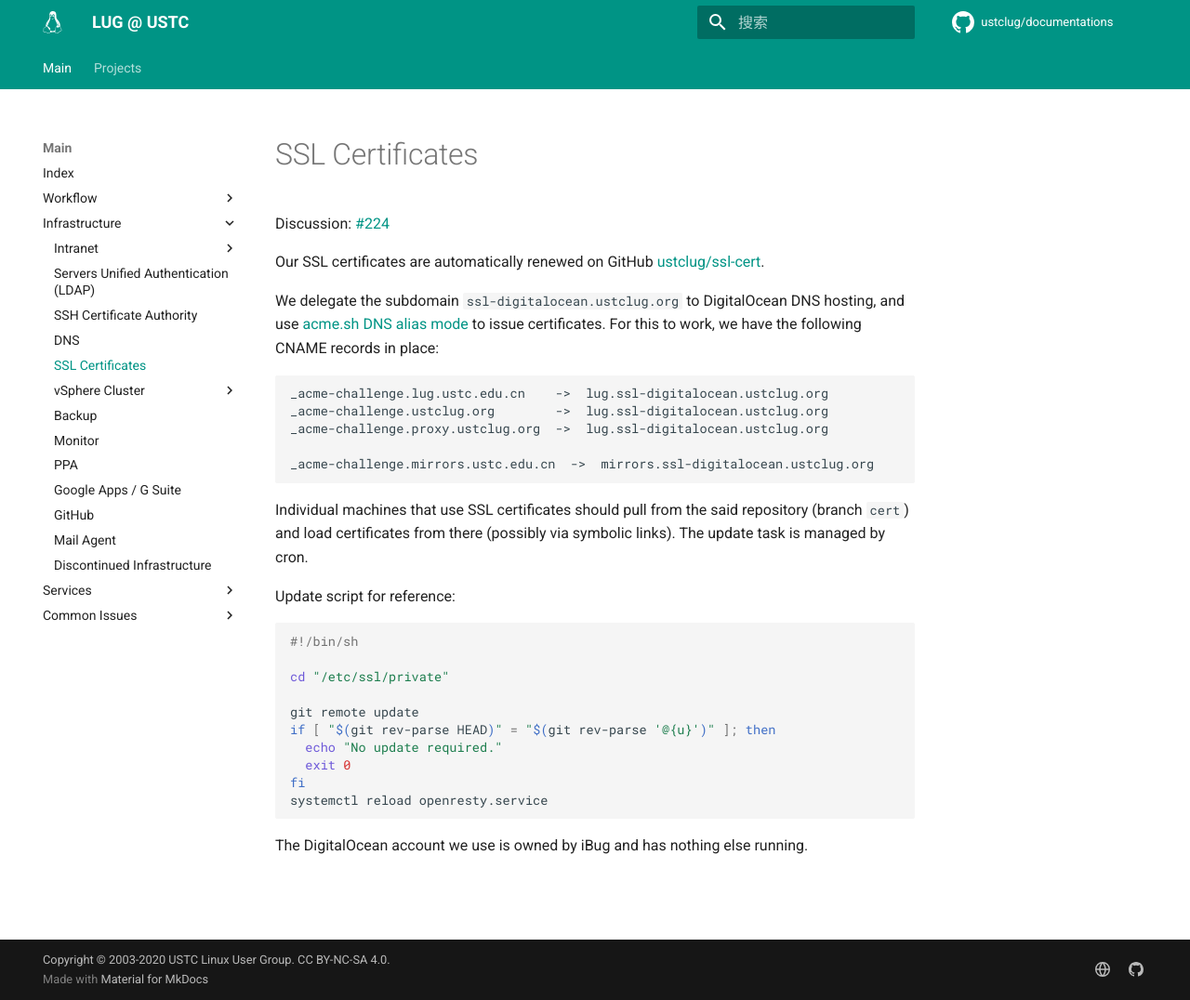
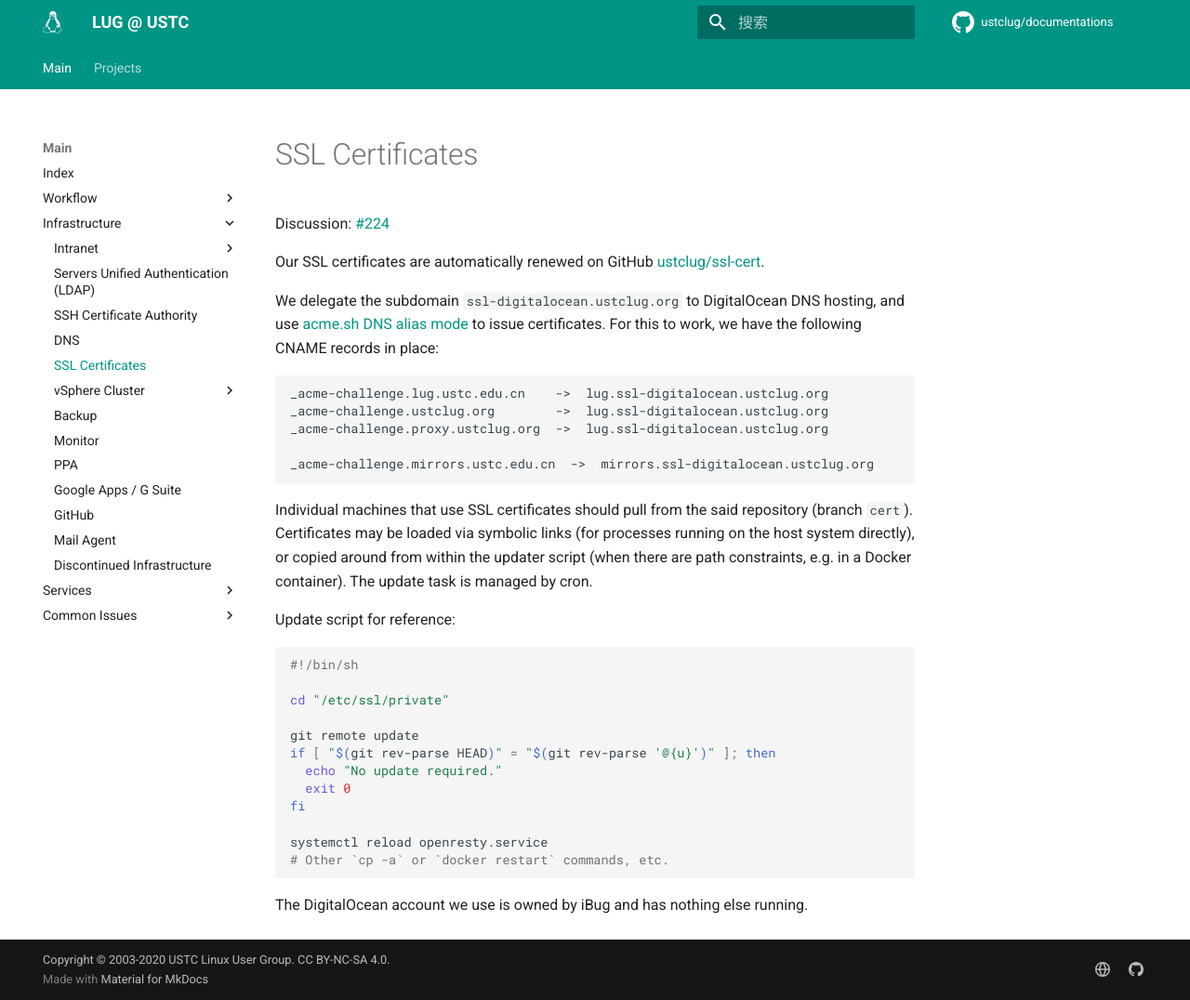
Before and after one commit to ustclug/documentations, an MkDocs documentation site: the page built from docs/infrastructure/ssl.md, in a window 1280 px wide and 1076 px high. Shown: the whole window at 93% size. Built offline with MkDocs 1.6.1 and Material for MkDocs 9.7.7, drawn with Linux system fonts in a browser that asks for light colours; comment, search, counter and statistics services are not loaded.

Commit message:
SSL: Certs may be copied around if needed

````diff
--- a/docs/infrastructure/ssl.md
+++ b/docs/infrastructure/ssl.md
@@ -14,7 +14,7 @@
 _acme-challenge.mirrors.ustc.edu.cn  ->  mirrors.ssl-digitalocean.ustclug.org
 ```
 
-Individual machines that use SSL certificates should pull from the said repository (branch `cert`) and load certificates from there (possibly via symbolic links). The update task is managed by cron.
+Individual machines that use SSL certificates should pull from the said repository (branch `cert`). Certificates may be loaded via symbolic links (for processes running on the host system directly), or copied around from within the updater script (when there are path constraints, e.g. in a Docker container). The update task is managed by cron.
 
 Update script for reference:
 
@@ -28,7 +28,9 @@
   echo "No update required."
   exit 0
 fi
+
 systemctl reload openresty.service
+# Other `cp -a` or `docker restart` commands, etc.
 ```
 
 The DigitalOcean account we use is owned by iBug and has nothing else running.
````
